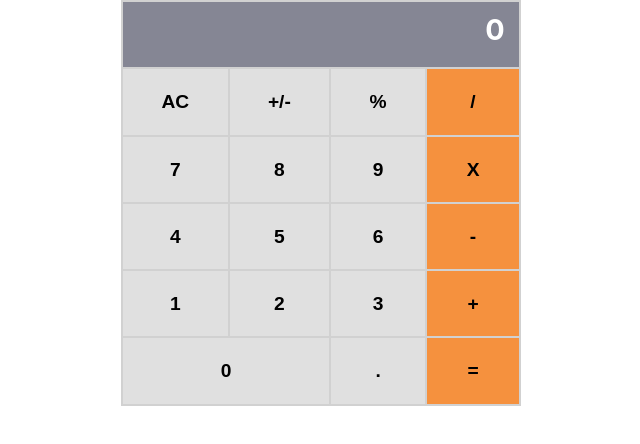
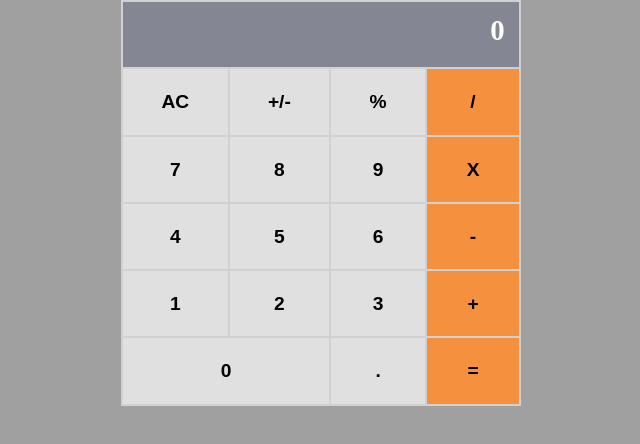
Before and after one commit to luigirazum/mv-math-magicians, a React (Create React App) app: page / in a window 1280 px wide. Shown: the top 444 px of the page, without its empty margins (319-959 px from the left). Built offline with nearby package versions, Linux system fonts and the light colour scheme.

Commit message:
Delete all boilerplate styles.

```diff
--- a/src/index.css
+++ b/src/index.css
@@ -1,27 +1,3 @@
 body {
-  margin: 0;
-  font-family:
-    -apple-system,
-    BlinkMacSystemFont,
-    'Segoe UI',
-    'Roboto',
-    'Oxygen',
-    'Ubuntu',
-    'Cantarell',
-    'Fira Sans',
-    'Droid Sans',
-    'Helvetica Neue',
-    sans-serif;
-  -webkit-font-smoothing: antialiased;
-  -moz-osx-font-smoothing: grayscale;
+  background-color: #a0a0a0;
 }
-
-code {
-  font-family:
-    source-code-pro,
-    Menlo,
-    Monaco,
-    Consolas,
-    'Courier New',
-    monospace;
-}
```
